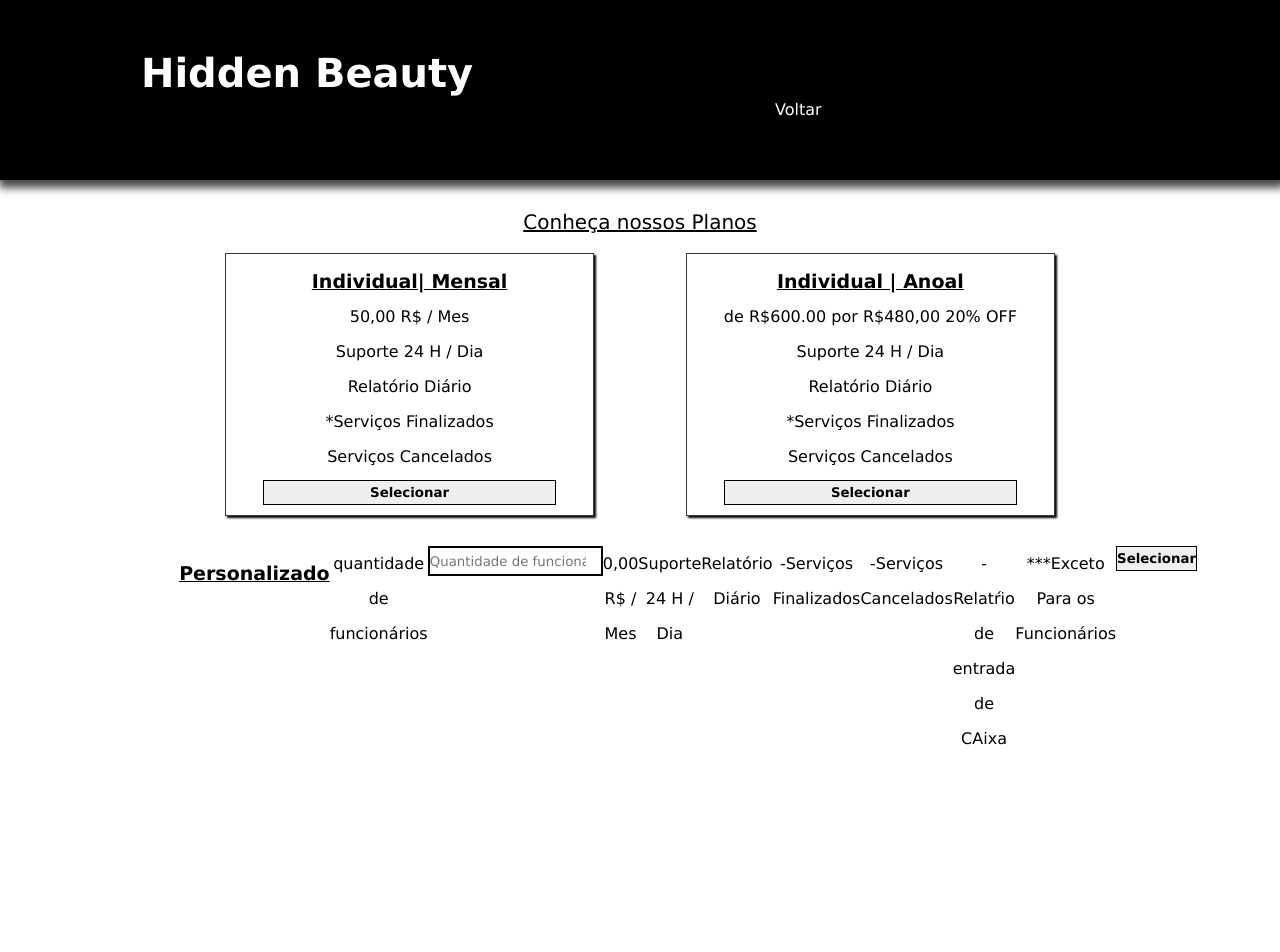
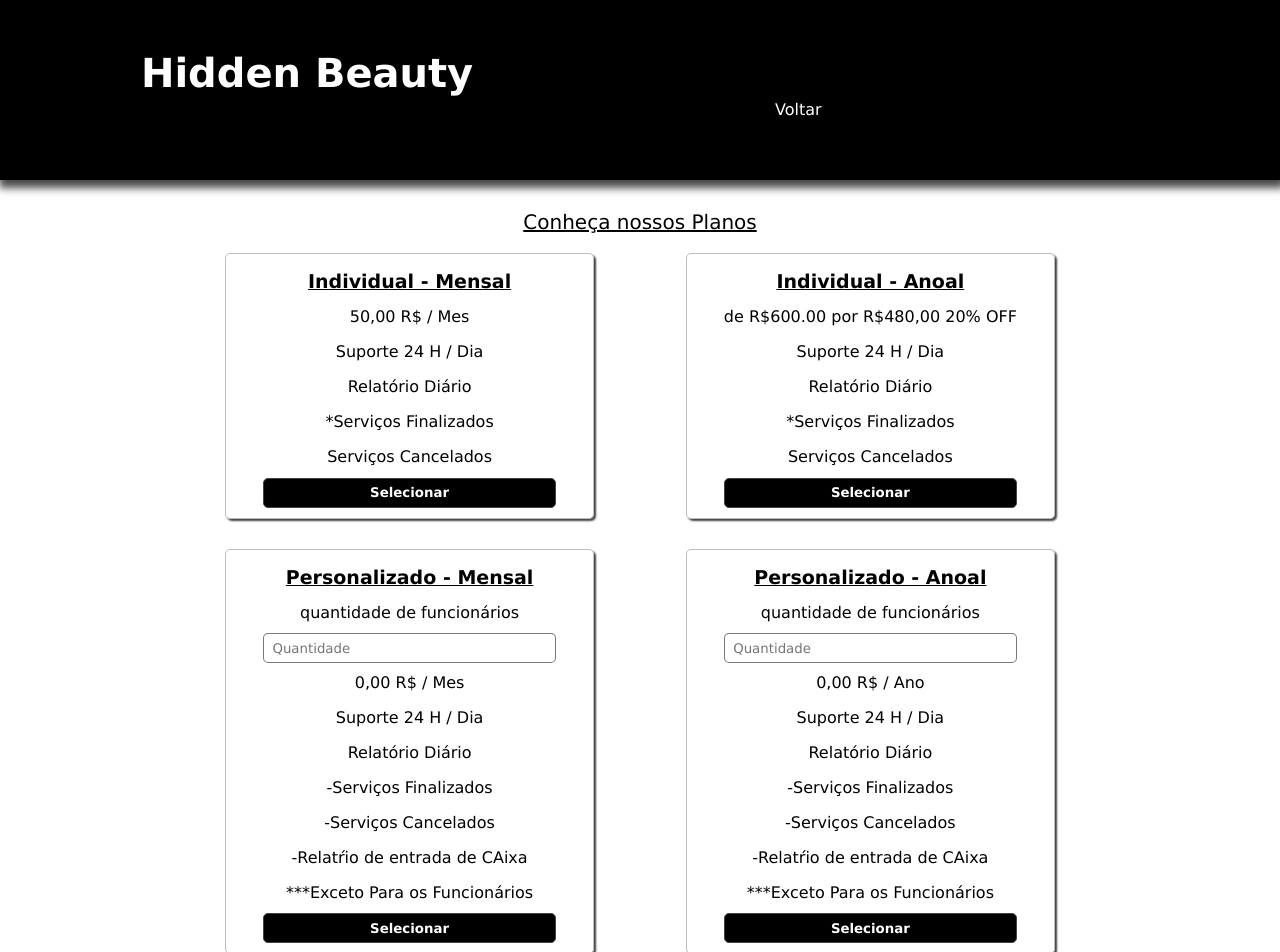
Before and after one commit to joaoMicheletti/BeautyBook, a React (Create React App) app in the folder frontend/: page /planos in a window 1280 px wide. Shown: the top 952 px of the page. Before the commit the page ends 873 px from the top, so only its background shows below. Built offline with nearby package versions, Linux system fonts and the light colour scheme; what @mercadopago/sdk-react would draw is missing.

Commit message:
fuincionalidades
adicionamos funcionalidades especificas para cada plano adicionado

```diff
--- a/frontend/src/pages/planos/pagamentos/pagamento.js
+++ b/frontend/src/pages/planos/pagamentos/pagamento.js
@@ -4,6 +4,7 @@ initMercadoPago('APP_USR-a3a91f75-8980-4843-b046-48155891a5d4');// chave públic
 
 export default function Pagamento(){
     const Preference = localStorage.getItem('preferenceID');
+    console.log(Preference)
     alert("para realizar seu pagamento click no botão azul. Apoz finalizalo click no botão 'voltar ao site' no final da tela!!!")
     return(
         <div>
--- a/frontend/src/pages/planos/planos.js
+++ b/frontend/src/pages/planos/planos.js
@@ -9,6 +9,22 @@ export default function Planos(){
     const Individual = () => {
         const Data = {
             plano : 'plano individual',
+            quantidade : 1,
+        };
+        console.log(Data)
+        //rota para criar o id de preference
+        console.log(Data);
+        Api.post('/preferenceid',Data).then((Response) => {
+            console.log(Response.data)
+            localStorage.setItem('preferenceID', Response.data.id);
+            Hystory('/pagamento');
+        }).catch((erro) =>{
+            alert('falha na comunicação com o servidor...');
+        });
+    }
+    const IndividualAnoal = () => {
+        const Data = {
+            plano : 'plano individual Anoal',
             quantidade : 1,
         };
         console.log(Data)
@@ -35,7 +51,29 @@ export default function Planos(){
             //rota para criar o id de preference
             console.log(Data);
             Api.post('/preferenceid',Data).then((Response) => {
-                localStorage.setItem('preferenceID', Response.data);
+                localStorage.setItem('preferenceID', Response.data.id);
+                console.log(Response.data.id)
+                Hystory('/pagamento');
+            }).catch((erro) =>{
+                alert('falha na comunicação com o servidor...');
+            });
+        };
+    };
+    const PersonalizadoAoal = () => {
+        if(quantidade === '' ){
+            alert('Defina a quantidade de funcionários');
+        } else {
+            const Data = {
+                x : quantidade,
+                plano : "plano personalizado Anoal",
+                quantidade: 1,
+                //aplicar logica e desconto no back
+            };
+            localStorage.setItem('quntidadee', quantidade);
+            //rota para criar o id de preference
+            console.log(Data);
+            Api.post('/preferenceid',Data).then((Response) => {
+               localStorage.setItem('preferenceID', Response.data.id);
                Hystory('/pagamento');
             }).catch((erro) =>{
                 alert('falha na comunicação com o servidor...');
@@ -58,7 +96,7 @@ export default function Planos(){
                     <div className='DivPlanos' >
                         <div  className='indMensal'>
                             <p className='TitlePlano'>
-                                Individual| Mensal
+                                Individual - Mensal
                             </p>
                             <p>50,00 R$ / Mes</p>
                             <p>Suporte 24 H / Dia</p>
@@ -70,7 +108,7 @@ export default function Planos(){
                         </div>
                         <div  className='indAnoal'>
                             <p className='TitlePlano'>
-                                    Individual | Anoal
+                                    Individual - Anoal
                             </p>
                             <p> de R$600.00 por R$480,00  20% OFF</p>
                             <p>Suporte 24 H / Dia</p>
@@ -78,18 +116,19 @@ export default function Planos(){
                             <p>*Serviços Finalizados</p>
                             <p>Serviços Cancelados</p>
                             <button className='BtnIndividual'
-                            onClick={Individual}>Selecionar</button>
+                            onClick={IndividualAnoal}>Selecionar</button>
                         </div>
 
                     </div>
                     <div className='DivPlanos' >
+                        <div  className='indMensal'>
                             <p className='TitlePlano'>
-                            Personalizado
+                                Personalizado - Mensal
                             </p>
                             <p>quantidade de funcionários</p>
                             <input type='number'
                             id='InputQuantidade'
-                        placeholder='Quantidade de funcionários'
+                            placeholder='  Quantidade'
                             onChange={(e) => setquantidade(e.target.value)}></input>
                             <p>{quantidade * 50},00 R$ / Mes</p>
                             <p>Suporte 24 H / Dia</p>
@@ -101,6 +140,27 @@ export default function Planos(){
                             <button className='BtnIndividual'
                             onClick={Personalizado}>Selecionar</button>
                         </div>
+                        <div  className='indAnoal'>
+                            <p className='TitlePlano'>
+                                Personalizado - Anoal
+                            </p>
+                            <p>quantidade de funcionários</p>
+                            <input type='number'
+                            id='InputQuantidade'
+                            placeholder='  Quantidade '
+                            onChange={(e) => setquantidade(e.target.value)}></input>
+                            <p>{ ((quantidade * 50) * 12)-(((quantidade * 50) * 12) * 0.20 ) },00 R$ / Ano</p>
+                            <p>Suporte 24 H / Dia</p>
+                            <p>Relatório Diário</p>
+                            <p>-Serviços Finalizados</p>
+                            <p>-Serviços Cancelados</p>
+                            <p>-Relatŕio de entrada de CAixa</p>
+                            <p>***Exceto Para os Funcionários</p>
+                            <button className='BtnIndividual'
+                            onClick={PersonalizadoAoal}>Selecionar</button>
+                        </div>
+
+                    </div>
                 </div>
             </div>
             <br/>
--- a/frontend/src/pages/planos/style_planos.css
+++ b/frontend/src/pages/planos/style_planos.css
@@ -55,27 +55,53 @@
     width: 80%;
     margin-left: 10%;
     margin-bottom: 30px;
-    height: auto;
     text-align: center;
     line-height: 35px;
     display: flex;
-    flex-direction: row;
 }
+@media(max-width: 600px){
+    .DivPlanos {
+        display: flex;
+        flex-direction: column;
+
+    }
+    .DivPlanos .indMensal {
+        width: 50%;
+        border-radius: 5px 5px 5px 5px;
+        border: solid 1px rgba(156, 153, 153, 0.651);
+        margin-left: 25%;
+        box-shadow: 2px 2px 2px #424242;
+        margin-bottom: 30px;
+    }
+    .DivPlanos .indAnoal {
+        width: 50%;
+        border-radius: 5px 5px 5px 5px;
+        border: solid 1px rgba(156, 153, 153, 0.651);
+        margin-left: 25%;
+        box-shadow: 2px 2px 2px #424242;
+    }
+}
+
 .indMensal {
     width: 40%;
-    border: solid 1px rgb(58, 56, 56);
+    border-radius: 5px 5px 5px 5px;
+    border: solid 1px rgba(156, 153, 153, 0.651);
     margin-left: 5%;
     margin-right: 5%;
-    box-shadow: 2px 2px 2px #000000;
+    box-shadow: 2px 2px 2px #424242;
 }.indAnoal {
     width: 40%;
-    border: solid 1px rgb(58, 56, 56);
+    border-radius: 5px 5px 5px 5px;
+    border: solid 1px rgba(156, 153, 153, 0.651);
     margin-left: 5%;
-    box-shadow: 2px 2px 2px #000000;
+    box-shadow: 2px 2px 2px #424242;
 }
+
 #InputQuantidade {
     height: 30px;
-    border: solid black 2px;
+    width: 80%;
+    border: solid rgba(70, 69, 69, 0.726) 1px;
+    border-radius: 5px;
 }
 .TitlePlano {
     margin-top: 10px;
@@ -85,11 +111,14 @@
     text-decoration: underline;
 }
 .BtnIndividual {
+    color: white;
+    background-color: #000000;
     width: 80%;
-    height: 25px;
+    height: 30px;
     margin-bottom: 10px;
     cursor: pointer;
-    border: solid black 1px;
+    border: solid rgb(68, 67, 67) 1px;
+    border-radius: 5px;
     font-weight: 600;
 }
 .BtnIndividual:hover {
```
Lines whose indentation alone changed are shown as unchanged.
